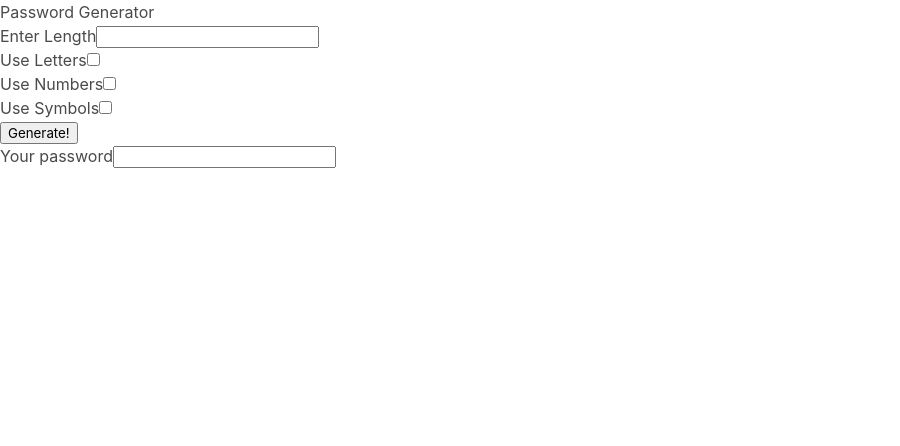
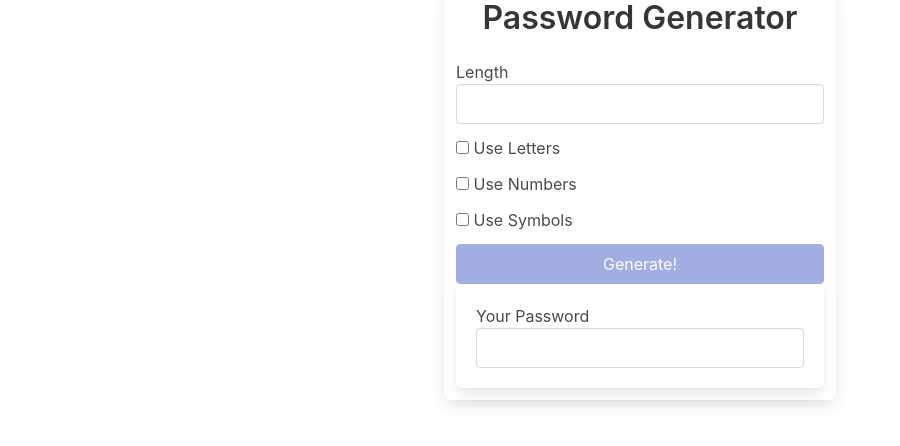
Before and after one commit to Simone-Ramundi/PasswordGeneratorApp, an Angular app in the folder pw/: page / in a window 1280 px wide. Shown: the top 446 px of the page, without its empty margins (0-900 px from the left). Built offline with nearby package versions, Linux system fonts and the light colour scheme.

Commit message:
Fixed $event.target.value

```diff
--- a/pw/package.json
+++ b/pw/package.json
@@ -19,6 +19,7 @@
     "@angular/platform-browser-dynamic": "~13.3.0",
     "@angular/router": "~13.3.0",
     "bulma": "^0.9.4",
+    "now": "^21.0.1",
     "rxjs": "~7.5.0",
     "tslib": "^2.3.0",
     "zone.js": "~0.11.4"
--- a/pw/src/app/app.component.html
+++ b/pw/src/app/app.component.html
@@ -1,28 +1,50 @@
-<h1>Password Generator</h1>
+<div class="container">
+  <div class="columns is-centered">
+    <div class="box column is-one-third">
+      <h1 class="title has-text-centered">Password Generator</h1>
 
-<div>
-  <label>Enter Length</label>
-  <input (input)="onChangeLength($event?.target?.value)"/>
+      <div class="field">
+        <label>Length</label>
+        <input class="input" (input)="onChangeLength($event.target.value)" />
       </div>
 
-<div>
-  <label>Use Letters</label>
+      <div class="field">
+        <div class="control">
+          <label class="checkbox">
             <input (change)="onChangeUseLetters()" type="checkbox" />
+            Use Letters
+          </label>
+        </div>
       </div>
 
-<div>
-  <label>Use Numbers</label>
+      <div class="field">
+        <div class="control">
+          <label class="checkbox">
             <input (change)="onChangeUseNumbers()" type="checkbox" />
+            Use Numbers
+          </label>
+        </div>
       </div>
 
-<div>
-  <label>Use Symbols</label>
+      <div class="field">
+        <div class="control">
+          <label class="checkbox">
             <input (change)="onChangeUseSymbols()" type="checkbox" />
+            Use Symbols
+          </label>
+        </div>
       </div>
 
-<button (click)="onButtonClick()">Generate!</button>
+      <button [disabled]="
+          !(length && (includeLetters || includeSymbols || includeNumbers))
+        " (click)="onButtonClick()" class="button is-link is-fullwidth">
+        Generate!
+      </button>
 
-<div>
-  <label>Your password</label>
-  <input [value]="password" />
+      <div class="box">
+        <label>Your Password</label>
+        <input class="input" [value]="password" />
       </div>
+    </div>
+  </div>
+</div>
--- a/pw/tsconfig.json
+++ b/pw/tsconfig.json
@@ -27,6 +27,7 @@
     "enableI18nLegacyMessageIdFormat": false,
     "strictInjectionParameters": true,
     "strictInputAccessModifiers": true,
-    "strictTemplates": true
+    "strictTemplates": true,
+    "strictDomEventTypes": false
   }
 }
```
Also changed, not shown: 2 other files (tests, documents, lock files or other folders). Lines whose indentation alone changed are shown as unchanged.
